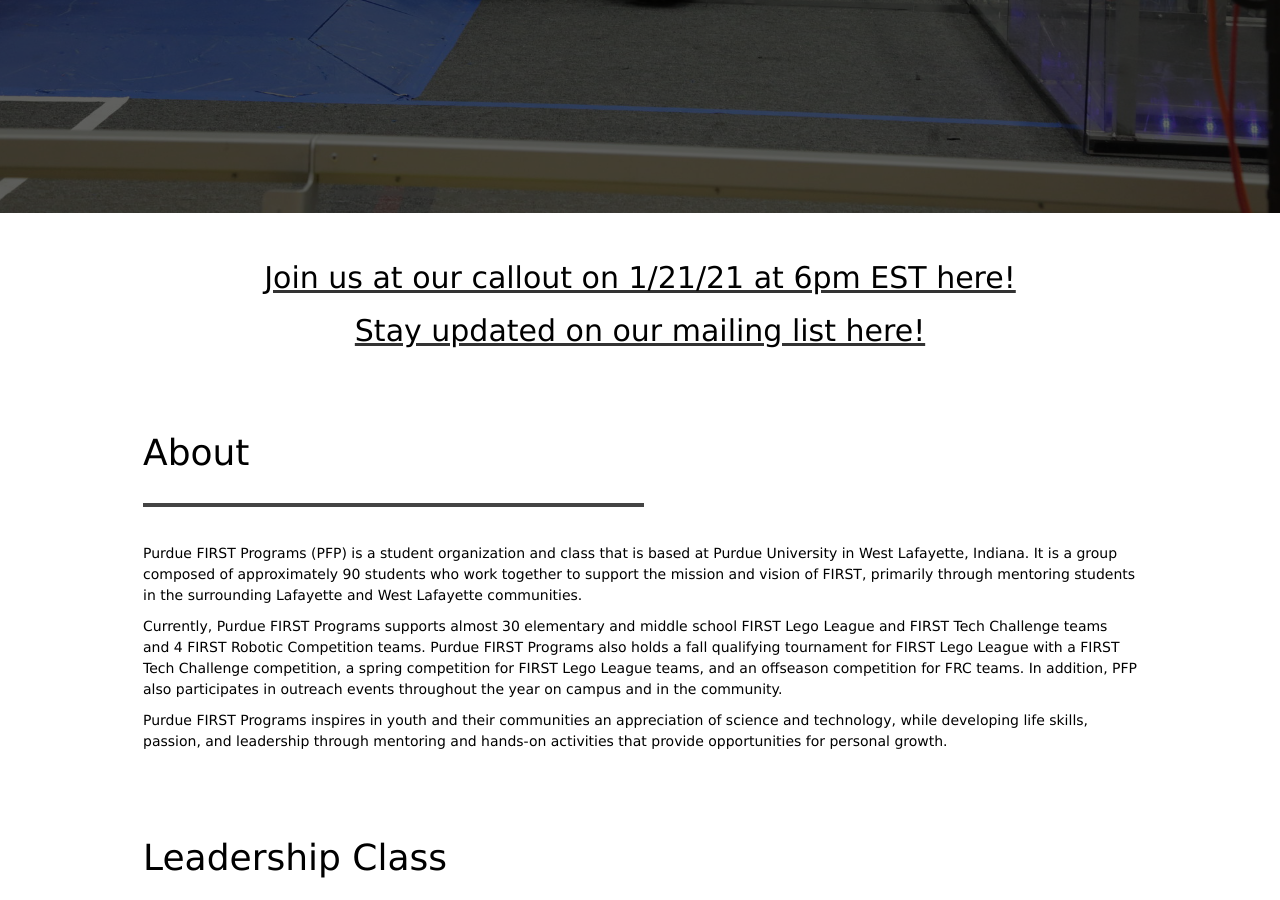
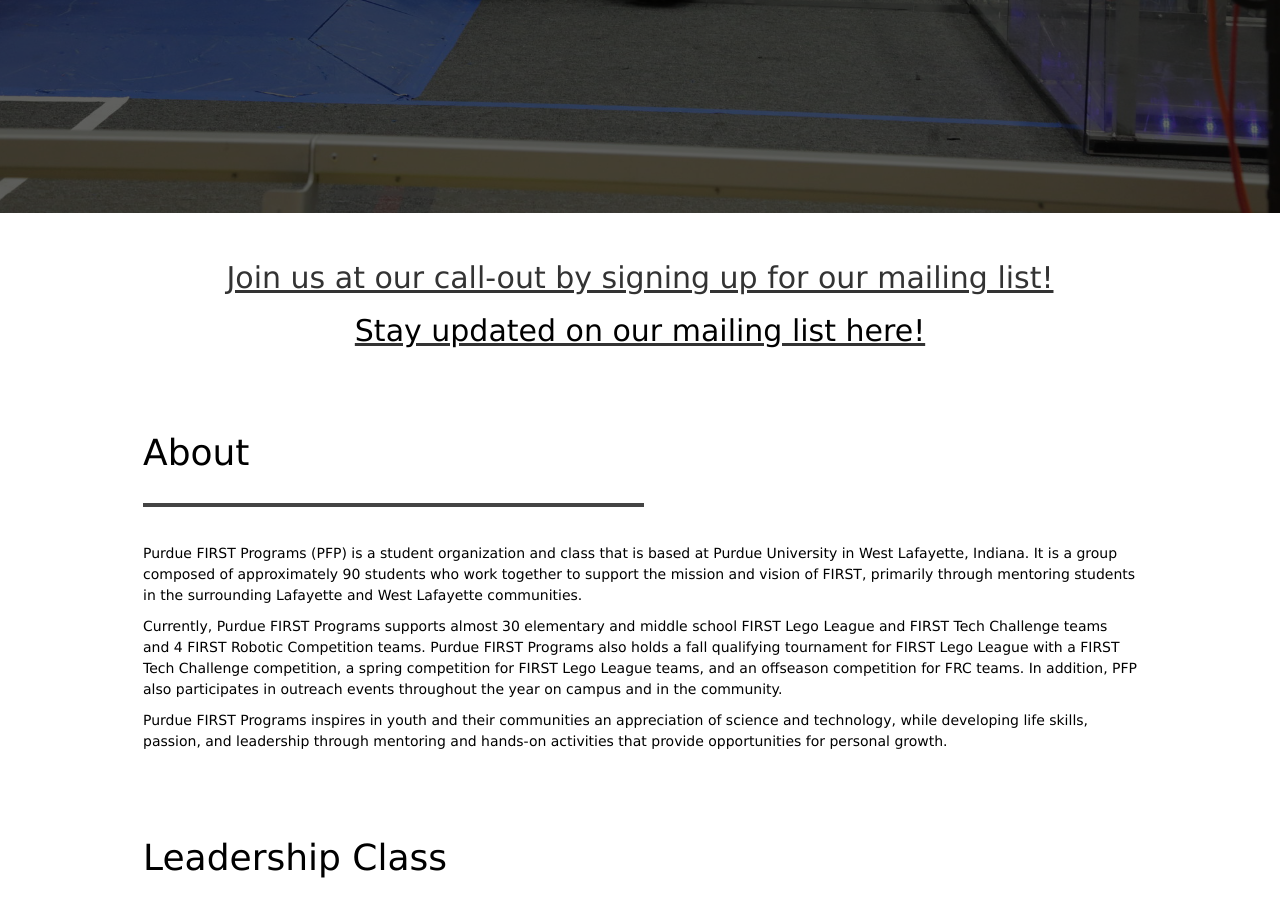
Before and after one commit to purduefirst/purduefirst.github.io, a Jekyll site: the page built from index.html, in a window 1280 px wide and 900 px high, scrolled down 687 px. Built offline with Jekyll 4.4.1, drawn with Linux system fonts in a browser that asks for light colours.

Commit message:
Add 2021 Fall Call-out Info

```diff
--- a/index.html
+++ b/index.html
@@ -27,10 +27,10 @@
 <section id="callout">
 	<div class="container" style="text-align: center;">
 		<h2><u>
-			<a href="https://purdue-edu.zoom.us/j/92408229025">Join us at our callout on 1/21/21 at 6pm EST here!</a>
+			Join us at our call-out by signing up for our mailing list!
 		</u></h2>
 		<h2><u>
-			<a href="https://purdue.ca1.qualtrics.com/jfe/form/SV_8HYmnYKb9pEexnL">Stay updated on our mailing list here!</a>
+			<a href="https://docs.google.com/forms/d/1rP-c5uZ51vGg0-ODe1KQOM_w9hxs_i9p64b5dytEdPY">Stay updated on our mailing list here!</a>
 		</u></h2>
 		<!-- <img src="img/2020Callout.gif" style="float: none; margin-left: auto; margin-right: auto; width: 75%; height: auto;"/> -->
 	</div>
```
